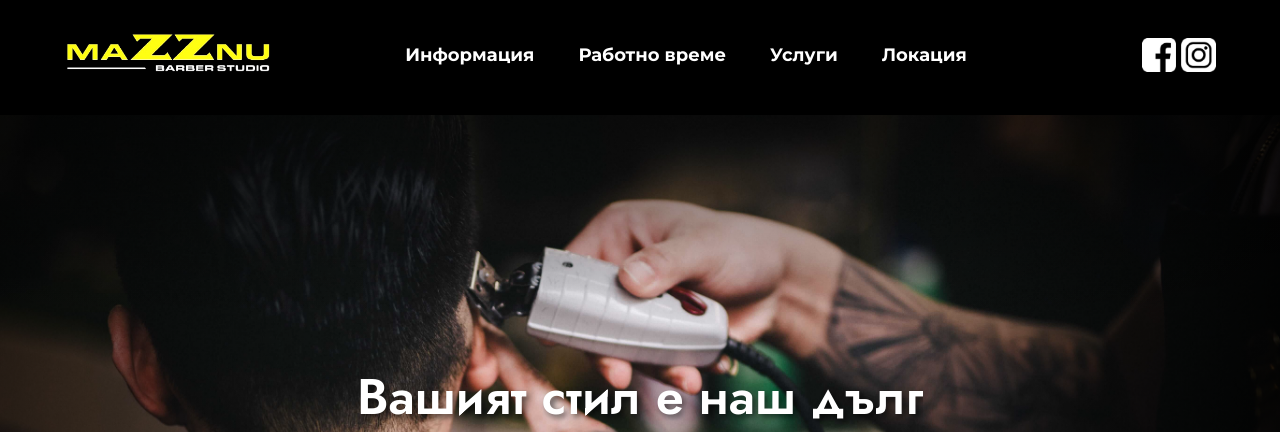
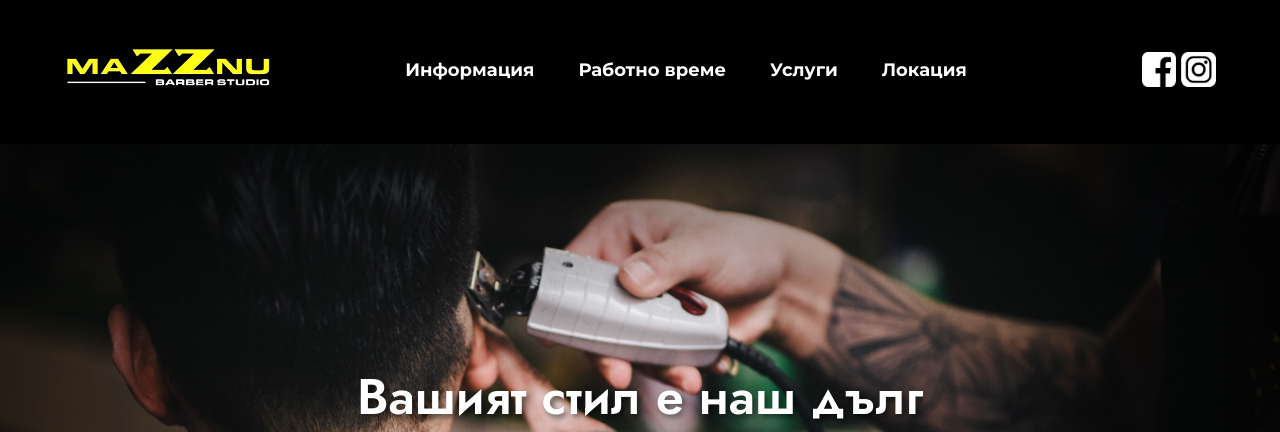
Before and after one commit to danikoynov/Temporary, a Flask app: page / in a window 1280 px wide. Shown: the top 432 px of the page. Run offline with Flask 3, Linux system fonts and the light colour scheme.

Commit message:
adjusted nav bar

```diff
--- a/static/nav_base_styles.css
+++ b/static/nav_base_styles.css
@@ -29,6 +29,7 @@ header{
     background-color: black;
     align-items: center;
     padding: 30px 5%;
+    height: 18vh;
 }
 
 .logo{
```
